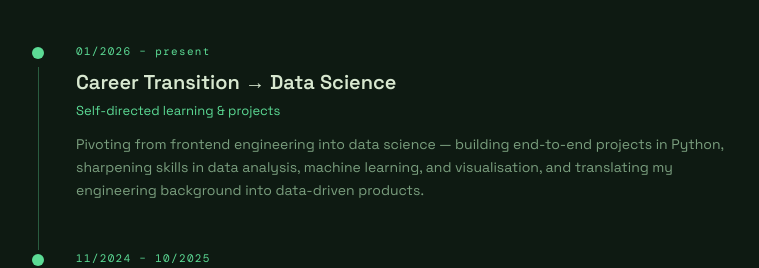
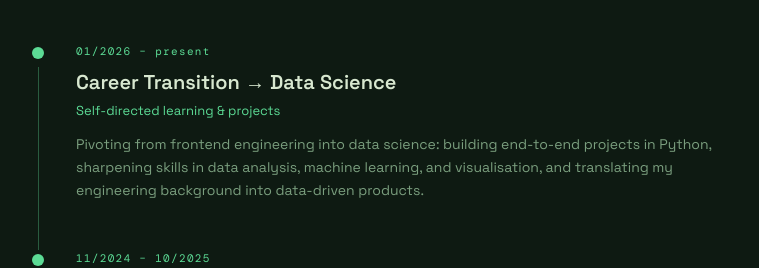
Before and after one commit to esabaliauskaite/portfolio, a React (Vite) app: page / in a window 1280 px wide. Shown: the part 2980-3248 px from the top of the page, without its empty margins (258-1017 px from the left). Built offline with nearby package versions, Linux system fonts and the light colour scheme.

Commit message:
Updated Career Transition text

```diff
--- a/src/components/Experience.tsx
+++ b/src/components/Experience.tsx
@@ -165,7 +165,7 @@ export const Experience: React.FC = () => {
           year="01/2026 – present"
           role="Career Transition → Data Science"
           company="Self-directed learning & projects"
-          desc="Pivoting from frontend engineering into data science — building end-to-end projects in Python, sharpening skills in data analysis, machine learning, and visualisation, and translating my engineering background into data-driven products."
+          desc="Pivoting from frontend engineering into data science: building end-to-end projects in Python, sharpening skills in data analysis, machine learning, and visualisation, and translating my engineering background into data-driven products."
         />
         <TimelineItem
           delay={0.1}
```
